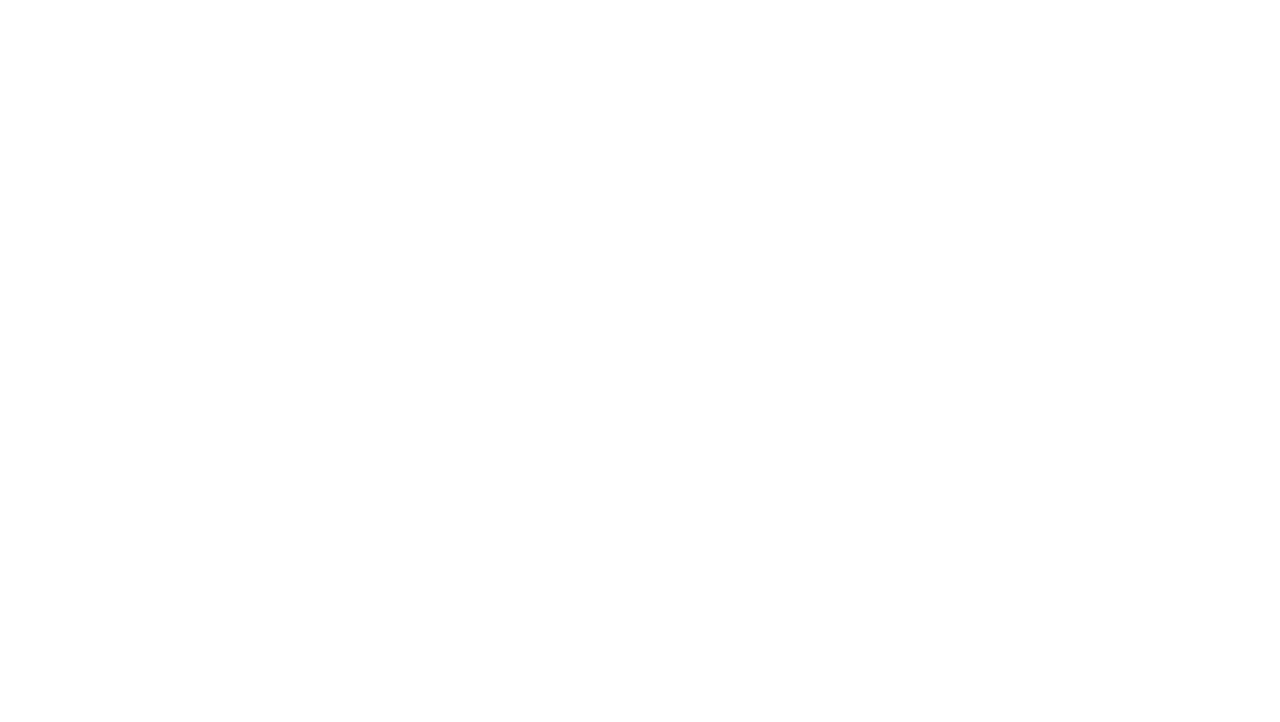
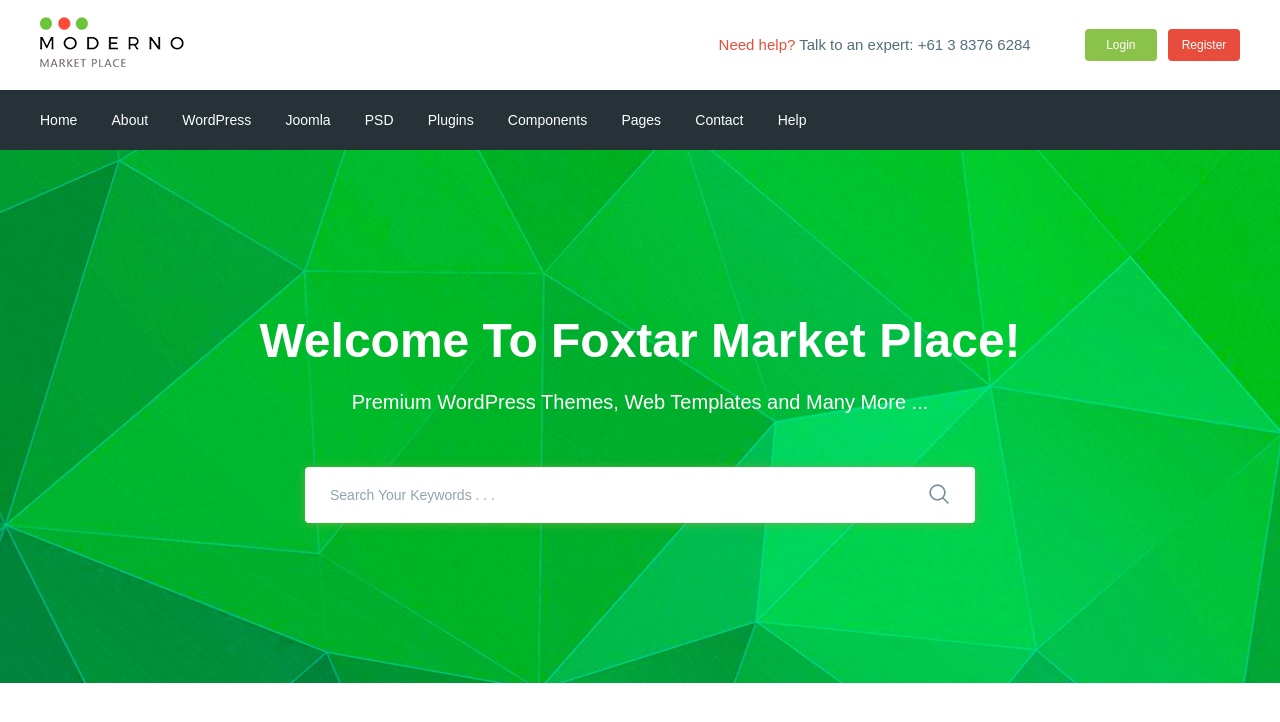
Before and after one commit to PaleManRiga/moderno, a website: page app/index.html in a window 1280 px wide. Drawn offline with nearby package versions, Linux system fonts and the light colour scheme; files that its build step writes are made by us from their sources.

Commit message:
added search

```diff
--- a/app/index.html
+++ b/app/index.html
@@ -1,16 +1,128 @@
 <!DOCTYPE html>
 <html lang="en">
+
 <head>
     <meta charset="UTF-8">
     <meta name="viewport" content="width=device-width, initial-scale=1.0">
     <title>Document</title>
+
+    <link href="https://fonts.googleapis.com/css2?family=Roboto:wght@400;500;700&display=swap" rel="stylesheet">
     <link rel="stylesheet" href="css/libs.min.css">
     <link rel="stylesheet" href="css/style.min.css">
 </head>
+
 <body>
+    <header class="header">
+        <div class="header__top">
+
+            <div class="container">
+                <div class="header__top-inner">
+                    <div class="header__logo">
+                        <a href="#">
+                            <img src="images/logo.png" alt="">
+                        </a>
+                    </div>
+
+                    <div class="header__text">
+                        <a href="#">
+                            <span> Need help?</span>
+                        </a>
+                        Talk to an expert: <a class="header__phone" href="tel:61383766284">+61 3 8376 6284</a>
+                    </div>
+                    <div class="header__box">
+                        <a class="basket" href="#"></a>
+                        <a class="header__btn header__btn-login" href="#">Login</a>
+                        <a class="header__btn header__btn-register" href="#">Register</a>
+                    </div>
+                </div>
+            </div>
+
+        </div>
+        <div class="header__menu">
+            <div class="container">
+                <nav class="menu">
+                    <ul class="menu__list">
+                        <li>
+                            <a href="#">
+                                Home
+                            </a>
+                        </li>
+                        <li>
+                            <a href="#">
+                                About
+                            </a>
+                        </li>
+                        <li>
+                            <a href="#">
+                                WordPress
+                            </a>
+                        </li>
+                        <li>
+                            <a href="#">
+                                Joomla
+                            </a>
+                        </li>
+                        <li>
+                            <a href="#">
+                                PSD
+                            </a>
+                        </li>
+                        <li>
+                            <a href="#">
+                                Plugins
+                            </a>
+                        </li>
+                        <li>
+                            <a href="#">
+                                Components
+                            </a>
+                        </li>
+                        <li>
+                            <a href="#">
+                                Pages
+                            </a>
+                        </li>
+                        <li>
+                            <a href="#">
+                                Contact
+                            </a>
+                        </li>
+                        <li>
+                            <a href="#">
+                                Help
+                            </a>
+                        </li>
+                    </ul>
+                </nav>
+            </div>
+        </div>
+
+    </header>
+
+    <section class="search" style="background-image: url(images/search-bg.jpg);">
+        <div class="container">
+            <div class="search__inner">
+                <div class="search__inner-title">
+                    Welcome To Foxtar Market Place!
+                </div>
+                <div class="search__inner-text">
+                    Premium WordPress Themes, Web Templates and Many More ...
+                </div>
+                <div class="search__inner-form">
+                    <form>
+                        <input type="text" placeholder="Search Your Keywords . . ." required>
+                        <button type="submit">
+                            <img src="images/icons/search.png" alt="">
+                        </button>
+                    </form>
+                </div>
+            </div>
+        </div>
+    </section>
 
     <script src="https://ajax.googleapis.com/ajax/libs/jquery/3.5.1/jquery.min.js"></script>
     <script src="js/libs.min.js"></script>
     <script src="js/main.min.js"></script>
 </body>
+
 </html>
--- a/app/scss/style.scss
+++ b/app/scss/style.scss
@@ -54,3 +54,57 @@
         font-size: 14px;
     }
 }
+.search{
+
+    background-repeat: no-repeat;
+    background-size: cover;
+    background-position: center;
+    min-height: 533px;
+}
+.search__inner{
+    padding: 155px 0 100px;
+    color: #fff;
+    text-align: center;
+    &-title{
+        margin-bottom: 10px;
+        font-size: 48px;
+        font-weight: 700;
+        line-height: 72px;
+    }
+    &-text{
+        margin-bottom: 50px;
+        font-size: 20px;
+        font-weight: 500;
+        line-height: 30px;
+    }
+
+    &-form{
+        max-width: 670px;
+        margin: 0 auto;
+        position: relative;
+        input{
+            display: block;
+            width: 100%;
+            box-shadow: 0px 1px 10px 0px rgba(124, 178, 64, 0.75);
+            border-radius: 4px;
+            height: 56px;
+            border: none;
+            font-size: 14px;
+            font-weight: 500;
+            padding-left: 25px;
+            padding-right: 60px;
+            &::placeholder{
+                color: #90a4ae;
+                font-weight: 500;
+            }
+        }
+        button{
+            position: absolute;
+            border: none;
+            background-color: transparent;
+            right: 20px;
+            top: 16px;
+        }
+
+    }
+}
--- a/gulpfile.js
+++ b/gulpfile.js
@@ -8,7 +8,7 @@ let gulp = require('gulp'),
     cssmin = require('gulp-cssmin');
 
 gulp.task('sass', function () {
-    return gulp.src('app/scss/style.scss')
+    return gulp.src('app/scss/**/*.scss')
         .pipe(sass({ outputStyle: 'compressed' }))
         .pipe(rename({ suffix: '.min' }))
         .pipe(autoprefixer({
@@ -59,7 +59,7 @@ gulp.task('browser-sync', function () {
 });
 
 gulp.task('watch', function () {
-    gulp.watch('app/scss/style.scss', gulp.parallel('sass'))
+    gulp.watch('app/scss/**/*.scss', gulp.parallel('sass'))
     gulp.watch('app/*.html', gulp.parallel('html'))
     gulp.watch('app/js/*.js', gulp.parallel('js'))
 });
```
Also changed, not shown: app/fonts/Roboto-Regular.woff (added), app/fonts/Roboto-Regular.woff2 (added), app/images/icons/search.png (added), app/images/logo.png (added), app/images/search-bg.jpg (added).
